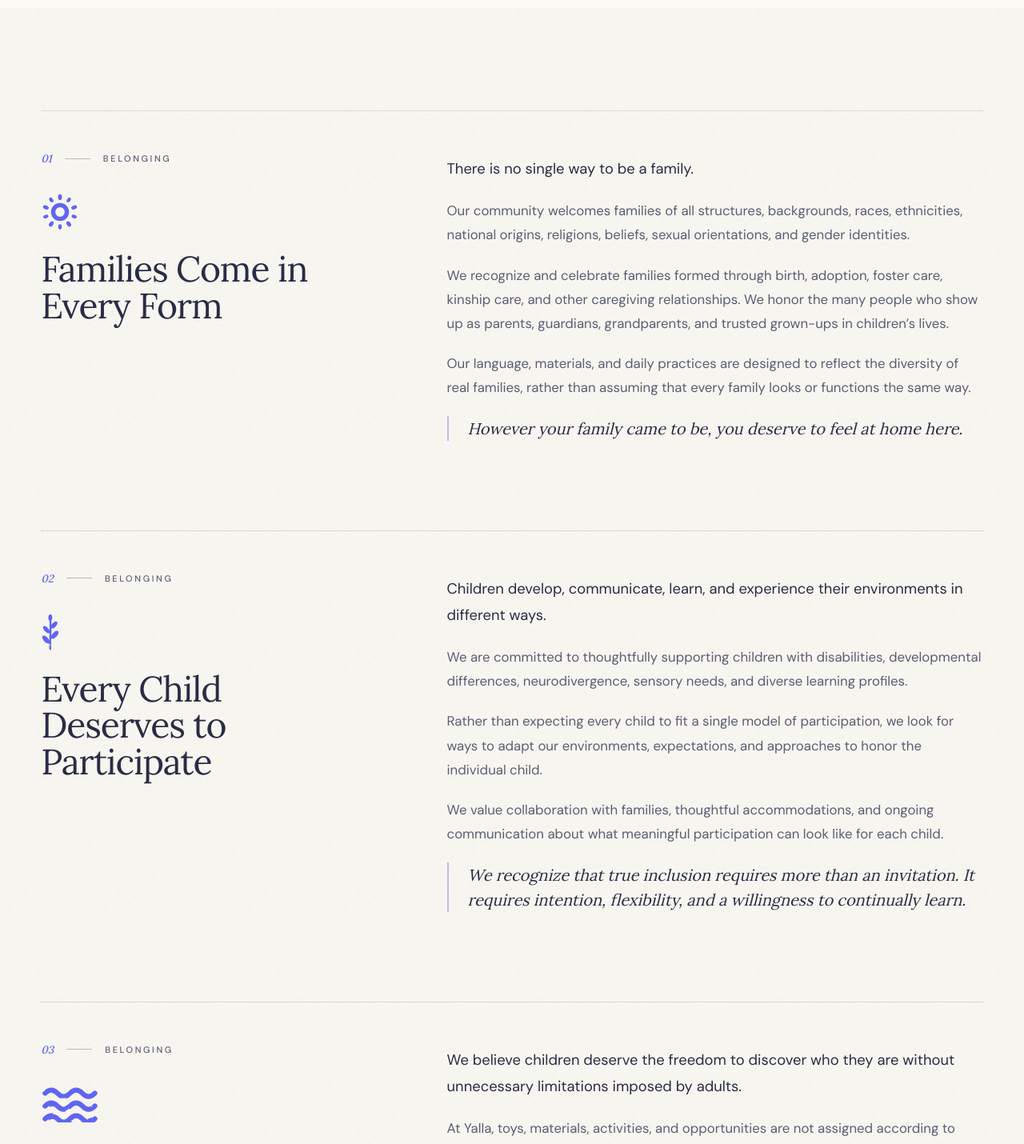
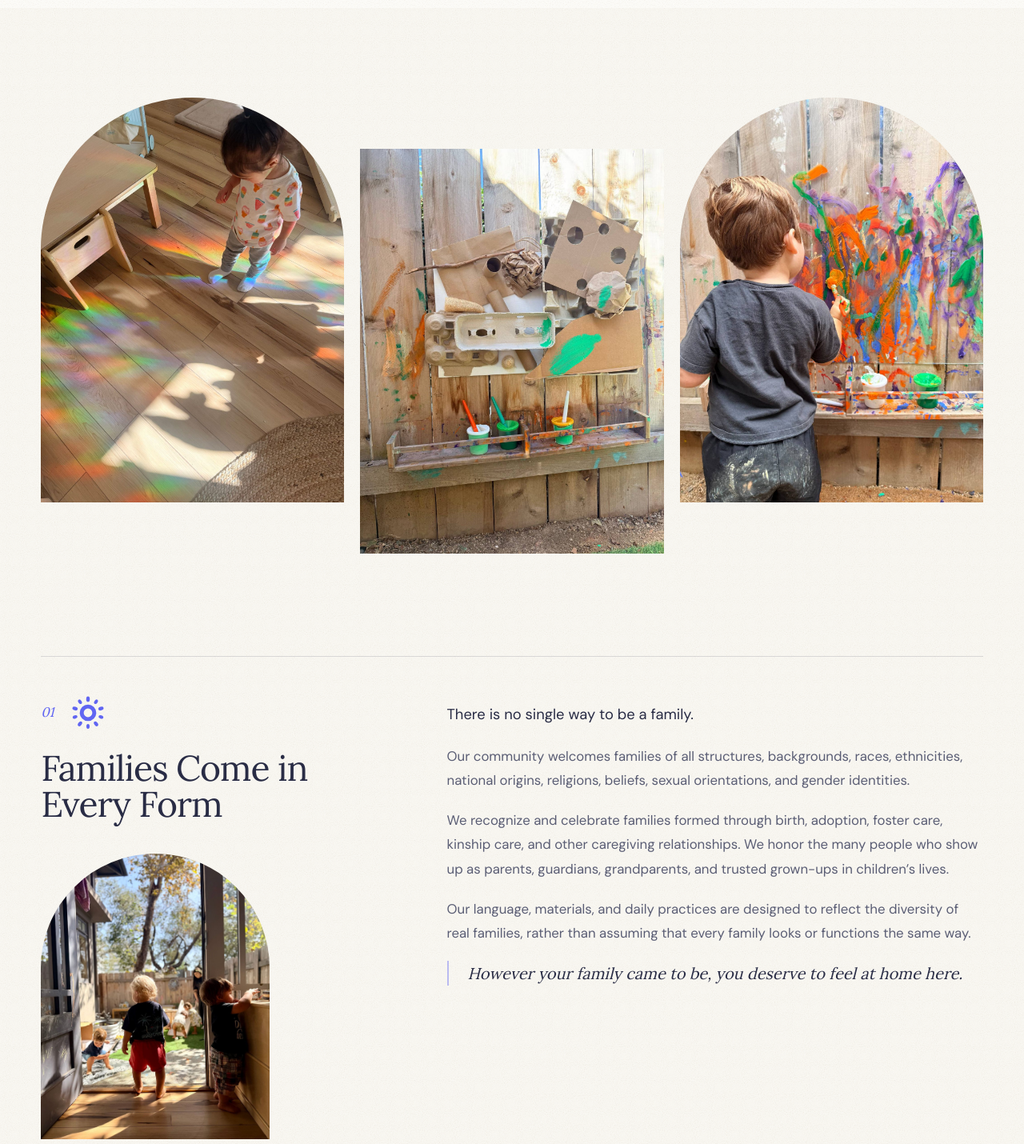
Before and after one commit to EllieCoburn/yalla-spacesd, a Next.js app: page /belonging in a window 1280 px wide. Shown: the part 1140-2570 px from the top of the page at 80% size. Built offline with nearby package versions, Linux system fonts and the light colour scheme; no server answers.

Commit message:
Belonging: add photos; drop repeated section label
Co-Authored-By: Claude Opus 5.5 <noreply@anthropic.com>
Claude-Session: https://claude.ai/code/session_01VLj7feyzuNxzwUGwkaQLe5

```diff
--- a/app/(site)/belonging/page.tsx
+++ b/app/(site)/belonging/page.tsx
@@ -1,9 +1,9 @@
 import type { Metadata } from "next";
+import Image from "next/image";
 import type { ReactNode } from "react";
 import { Mark } from "@/components/brand/Mark";
 import type { MarkName } from "@/components/brand/marks";
 import { CtaBand, PageHero } from "@/components/site/PageParts";
-import { Index } from "@/components/ui/primitives";
 import { Reveal } from "@/components/ui/Reveal";
 
 export const metadata: Metadata = {
@@ -12,7 +12,7 @@ export const metadata: Metadata = {
     "Every child. Every family. A place to belong. How inclusion shapes the way Yalla understands children, builds relationships and creates community.",
 };
 
-type Chapter = { mark: MarkName; title: string; paragraphs: ReactNode[]; closing?: string };
+type Chapter = { mark: MarkName; title: string; paragraphs: ReactNode[]; closing?: string; photo?: { src: string; alt: string } };
 
 const chapters: Chapter[] = [
   {
@@ -25,6 +25,7 @@ const chapters: Chapter[] = [
       "Our language, materials, and daily practices are designed to reflect the diversity of real families, rather than assuming that every family looks or functions the same way.",
     ],
     closing: "However your family came to be, you deserve to feel at home here.",
+    photo: { src: "/photos/garden-doorway.jpg", alt: "Toddlers at an open door looking out to the sunny play garden" },
   },
   {
     mark: "sprig",
@@ -45,6 +46,7 @@ const chapters: Chapter[] = [
       "At Yalla, toys, materials, activities, and opportunities are not assigned according to gender. Children are encouraged to explore their interests, express themselves, and engage in play that feels meaningful to them.",
       "Our approach is grounded in respect for each child’s developing identity, autonomy, and sense of self.",
     ],
+    photo: { src: "/photos/disco-ball.jpg", alt: "A toddler reaching for a mirrored ball that scatters light across the wall" },
   },
   {
     mark: "moon",
@@ -67,6 +69,7 @@ const chapters: Chapter[] = [
       "We recognize that creating an equitable community is an ongoing responsibility, not a destination or a statement of perfection.",
       "This means listening when families share concerns, reflecting on our own practices, and remaining open to change.",
     ],
+    photo: { src: "/photos/basket.jpg", alt: "A woven basket of wooden rings and spools on a low shelf" },
   },
 ];
 
@@ -102,14 +105,35 @@ export default function BelongingPage() {
         </div>
       </section>
 
+      <section className="pt-20 lg:pt-28">
+        <div className="shell grid grid-cols-6 gap-3 sm:gap-5">
+          {[
+            { src: "/photos/rainbow-light.jpg", alt: "A toddler standing in rainbow light on a wooden floor", className: "col-span-3 aspect-[3/4] rounded-t-[999px] sm:col-span-2" },
+            { src: "/photos/collage-wall.jpg", alt: "A collaborative cardboard collage on the play garden fence", className: "col-span-3 aspect-[3/4] sm:col-span-2 sm:mt-16" },
+            { src: "/photos/painting-wall-child.jpg", alt: "A child painting at the outdoor painting wall", className: "col-span-6 aspect-[4/3] sm:col-span-2 sm:aspect-[3/4] sm:rounded-t-[999px]" },
+          ].map((img, i) => (
+            <Reveal key={img.src} delay={i * 90} className={`relative overflow-hidden bg-sand ${img.className}`}>
+              <Image src={img.src} alt={img.alt} fill sizes="(min-width:640px) 33vw, 50vw" className="object-cover" />
+            </Reveal>
+          ))}
+        </div>
+      </section>
+
       <section className="py-20 lg:py-32">
         <div className="shell space-y-20 lg:space-y-28">
           {chapters.map((c, i) => (
             <Reveal key={c.title} className="grid gap-8 border-t border-line pt-12 lg:grid-cols-12 lg:gap-10">
               <div className="lg:col-span-4">
-                <Index n={String(i + 1).padStart(2, "0")}>Belonging</Index>
-                <Mark name={c.mark} className="mt-8 h-12 w-auto text-blue" />
+                <div className="flex items-center gap-5">
+                  <span className="font-serif text-[1.05rem] text-blue italic">{String(i + 1).padStart(2, "0")}</span>
+                  <Mark name={c.mark} className="h-11 w-auto text-blue" />
+                </div>
                 <h2 className="display mt-6 text-[clamp(2rem,1.5rem+1.6vw,2.9rem)]">{c.title}</h2>
+                {c.photo ? (
+                  <div className="relative mt-10 aspect-[4/5] w-[78%] max-w-sm overflow-hidden rounded-t-[999px] bg-sand">
+                    <Image src={c.photo.src} alt={c.photo.alt} fill sizes="(min-width:1024px) 26vw, 78vw" className="object-cover" />
+                  </div>
+                ) : null}
               </div>
               <div className="space-y-5 text-[1.05rem] leading-[1.8] text-ink-soft lg:col-span-7 lg:col-start-6 lg:pt-2">
                 {c.paragraphs.map((p, j) => (
@@ -130,7 +154,7 @@ export default function BelongingPage() {
         <div className="py-20 text-chalk lg:py-32">
           <div className="shell grid gap-12 lg:grid-cols-12">
             <div className="lg:col-span-5">
-              <p className="eyebrow text-chalk/60">06 · Together</p>
+              <p className="font-serif text-[1.05rem] text-mist italic">06</p>
               <h2 className="display mt-6 text-[clamp(2.1rem,1.5rem+2vw,3.3rem)]">
                 Belonging Is Something <em className="text-mist!">We Build Together</em>
               </h2>
```
